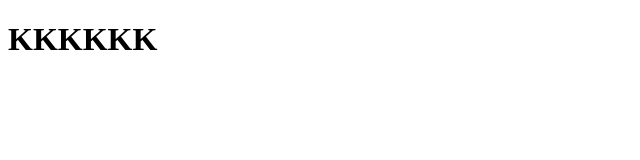
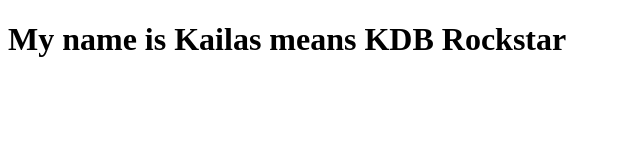
Before and after one commit to KDBhagat/github-practice, a plain HTML site: page index.html in a window 1280 px wide. Shown: the whole page, without its empty margins (0-640 px from the left). Drawn offline with Linux system fonts and the light colour scheme.

Commit message:
Update index.html

```diff
--- a/index.html
+++ b/index.html
@@ -6,6 +6,6 @@
     <title>Document</title>
 </head>
 <body>
-    <h1>KKKKKK</h1>
+    <h1>My name is Kailas means KDB Rockstar</h1>
 </body>
 </html>
```
